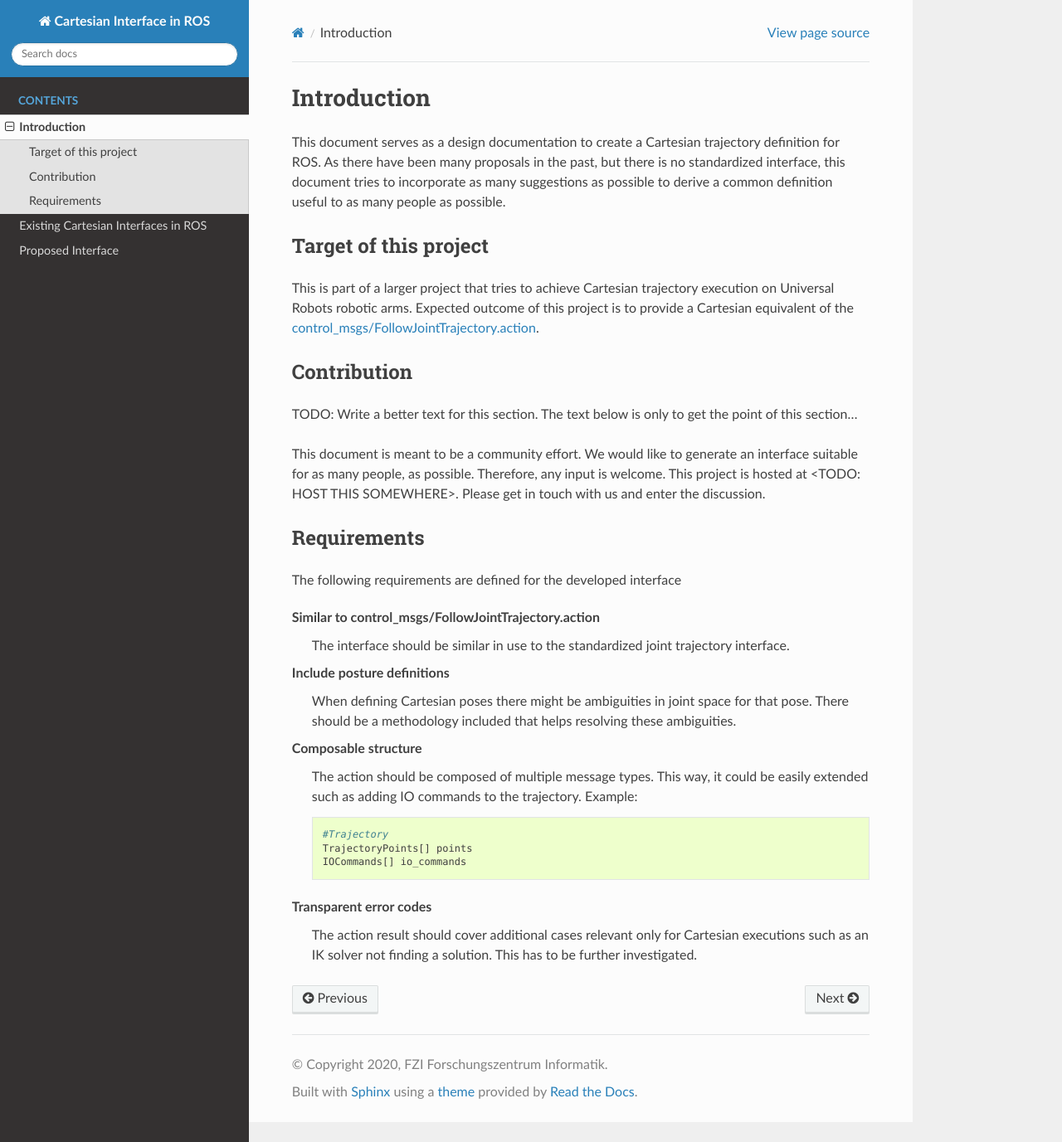
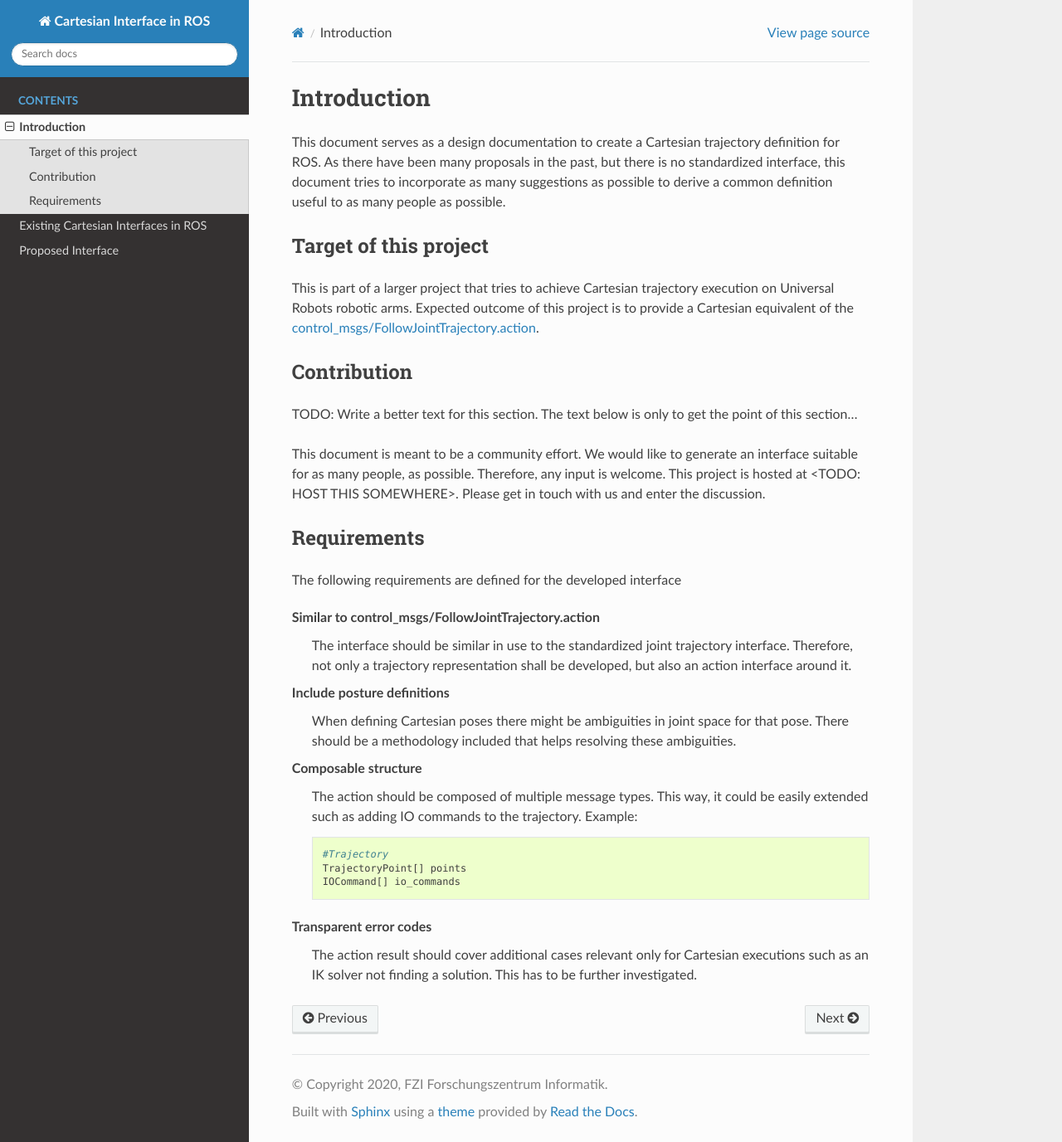
Before and after one commit to fzi-forschungszentrum-informatik/fzi_robot_interface_proposal, a Sphinx documentation site: the page built from MS1/research/source/introduction/index.rst, in a window 1280 px wide and 1377 px high. Shown: the whole window at 83% size. Built offline with Sphinx 7.4.7 and the Read the Docs theme 2.0.0, drawn with Linux system fonts in a browser that asks for light colours.

Commit message:
Updated introduction

```diff
--- a/MS1/research/source/introduction/index.rst
+++ b/MS1/research/source/introduction/index.rst
@@ -28,10 +28,13 @@ Requirements
 The following requirements are defined for the developed interface
 
 Similar to control_msgs/FollowJointTrajectory.action
-  The interface should be similar in use to the standardized joint trajectory interface.
+  The interface should be similar in use to the standardized joint trajectory interface. Therefore,
+  not only a trajectory representation shall be developed, but also an action interface around it.
+
 Include posture definitions
   When defining Cartesian poses there might be ambiguities in joint space for that pose. There
   should be a methodology included that helps resolving these ambiguities.
+
 Composable structure
   The action should be composed of multiple message types. This way, it could be easily extended
   such as adding IO commands to the trajectory. Example:
@@ -39,8 +42,8 @@ Composable structure
   .. code-block:: yaml
 
     #Trajectory
-    TrajectoryPoints[] points
-    IOCommands[] io_commands
+    TrajectoryPoint[] points
+    IOCommand[] io_commands
 
 Transparent error codes
   The action result should cover additional cases relevant only for Cartesian executions such as an
```
